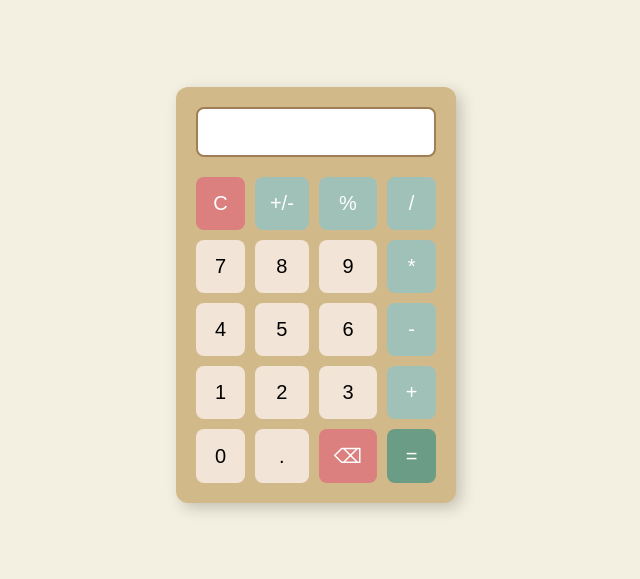
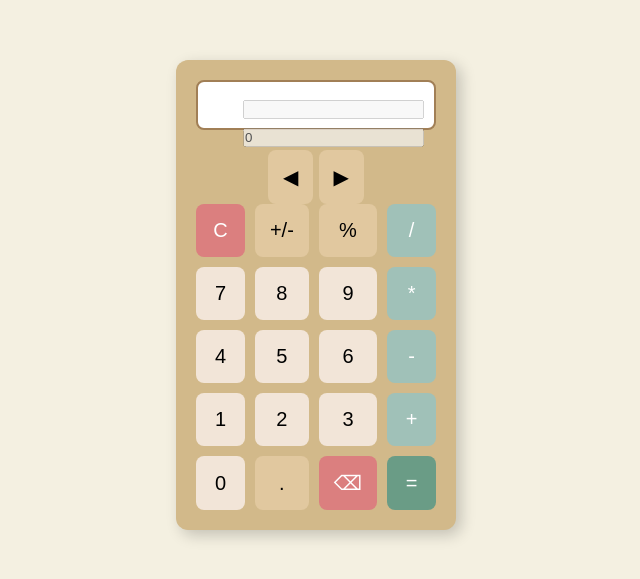
Before and after one commit to biskiuts/odin-calculator, a plain HTML site: page index.html in a window 1280 px wide. Shown: the part 105-684 px from the top of the page, without its empty margins (324-964 px from the left). Drawn offline with Linux system fonts and the light colour scheme.

Commit message:
Update HTML

```diff
--- a/index.html
+++ b/index.html
@@ -8,19 +8,28 @@
   </head>
   <body>
     <div class="calculator">
-      <input type="text" class="display" id="display" disabled />
+      <div class="display">
+        <input type="text" id="operationDisplay" disabled />
+        <input type="text" id="resultDisplay" value="0" disabled />
+      </div>
+
+      <div class="scrollContainer">
+        <button id="scrollLeft" class="scrollBtn">◀</button>
+        <button id="scrollRight" class="scrollBtn">▶</button>
+      </div>
+
       <div class="buttons">
-        <button class="operator" id="clear">C</button>
-        <button class="operator" id="plus-minus">+/-</button>
-        <button class="operator" id="percent">%</button>
+        <button id="clear">C</button>
+        <button id="plusMinus">+/-</button>
+        <button id="percent">%</button>
         <button class="operator" id="divide">/</button>
 
         <button class="number">7</button>
         <button class="number">8</button>
         <button class="number">9</button>
         <button class="operator" id="multiply">*</button>
+
         <button class="number">4</button>
-
         <button class="number">5</button>
         <button class="number">6</button>
         <button class="operator" id="subtract">-</button>
@@ -31,9 +40,9 @@
         <button class="operator" id="add">+</button>
 
         <button class="number">0</button>
-        <button class="number">.</button>
-        <button class="operator" id="backspace">⌫</button>
-        <button class="operator" id="equals">=</button>
+        <button class="decimal">.</button>
+        <button id="backspace">⌫</button>
+        <button id="equals">=</button>
       </div>
     </div>
 
```
